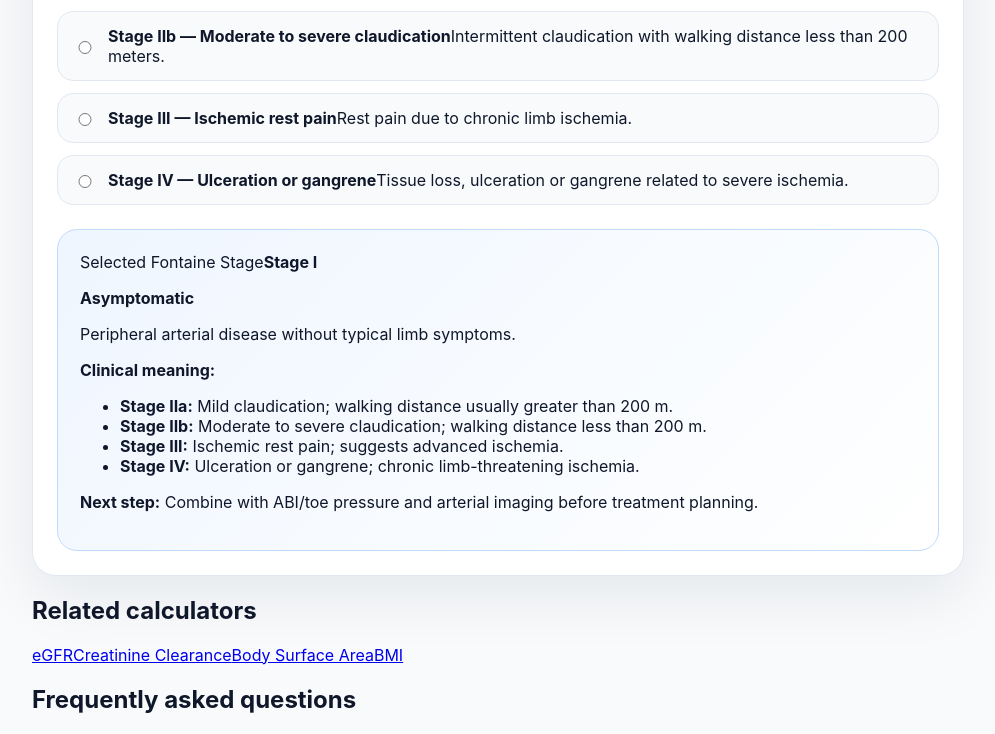
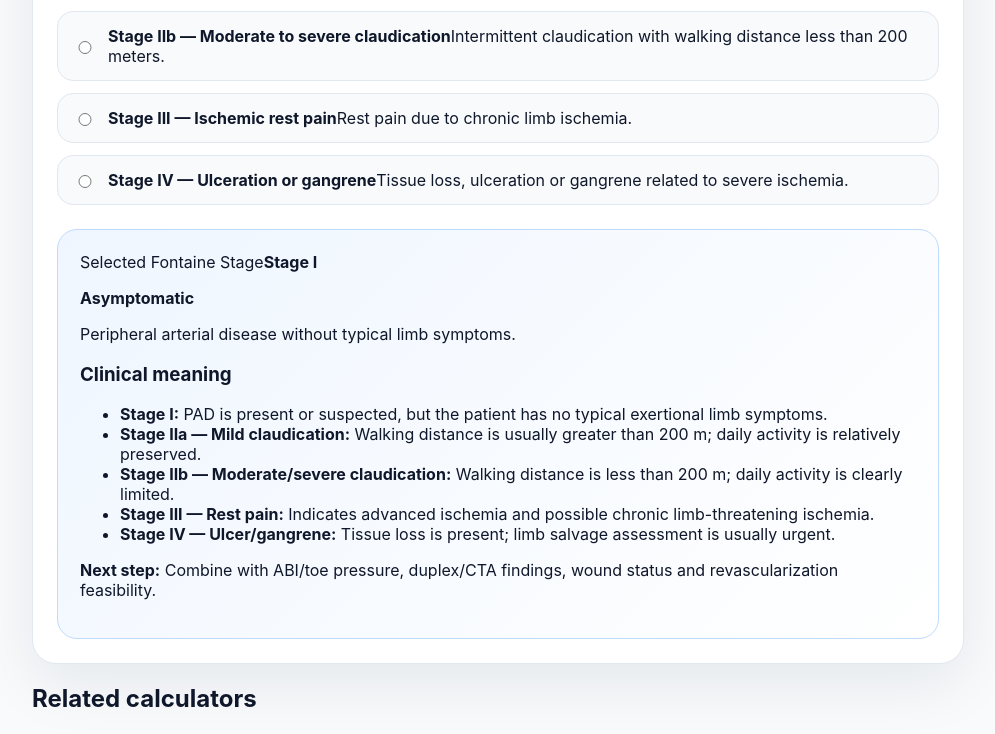
Before and after one commit to brsbyrm/meddoq, a Next.js app: page /calculators/fontaine-classification in a window 1280 px wide. Shown: the part 464-1198 px from the top of the page, without its empty margins (142-1137 px from the left). Built offline with nearby package versions, Linux system fonts and the light colour scheme.

Commit message:
Improve Fontaine interpretation detail

```diff
--- a/app/calculators/fontaine-classification/page.js
+++ b/app/calculators/fontaine-classification/page.js
@@ -101,14 +101,17 @@ export default function Page() {
           <strong>{result.title}</strong>
           <p><b>{result.label}</b></p>
           <p>{result.description}</p>
-          <p><b>Clinical meaning:</b></p>
-          <ul>
-            <li><b>Stage IIa:</b> Mild claudication; walking distance usually greater than 200 m.</li>
-            <li><b>Stage IIb:</b> Moderate to severe claudication; walking distance less than 200 m.</li>
-            <li><b>Stage III:</b> Ischemic rest pain; suggests advanced ischemia.</li>
-            <li><b>Stage IV:</b> Ulceration or gangrene; chronic limb-threatening ischemia.</li>
-          </ul>
-          <p><b>Next step:</b> Combine with ABI/toe pressure and arterial imaging before treatment planning.</p>
+          <div style={styles.interpretationBox}>
+            <h3>Clinical meaning</h3>
+            <ul>
+              <li><b>Stage I:</b> PAD is present or suspected, but the patient has no typical exertional limb symptoms.</li>
+              <li><b>Stage IIa — Mild claudication:</b> Walking distance is usually greater than 200 m; daily activity is relatively preserved.</li>
+              <li><b>Stage IIb — Moderate/severe claudication:</b> Walking distance is less than 200 m; daily activity is clearly limited.</li>
+              <li><b>Stage III — Rest pain:</b> Indicates advanced ischemia and possible chronic limb-threatening ischemia.</li>
+              <li><b>Stage IV — Ulcer/gangrene:</b> Tissue loss is present; limb salvage assessment is usually urgent.</li>
+            </ul>
+            <p><b>Next step:</b> Combine with ABI/toe pressure, duplex/CTA findings, wound status and revascularization feasibility.</p>
+          </div>
         </div>
       </section>
 
```
